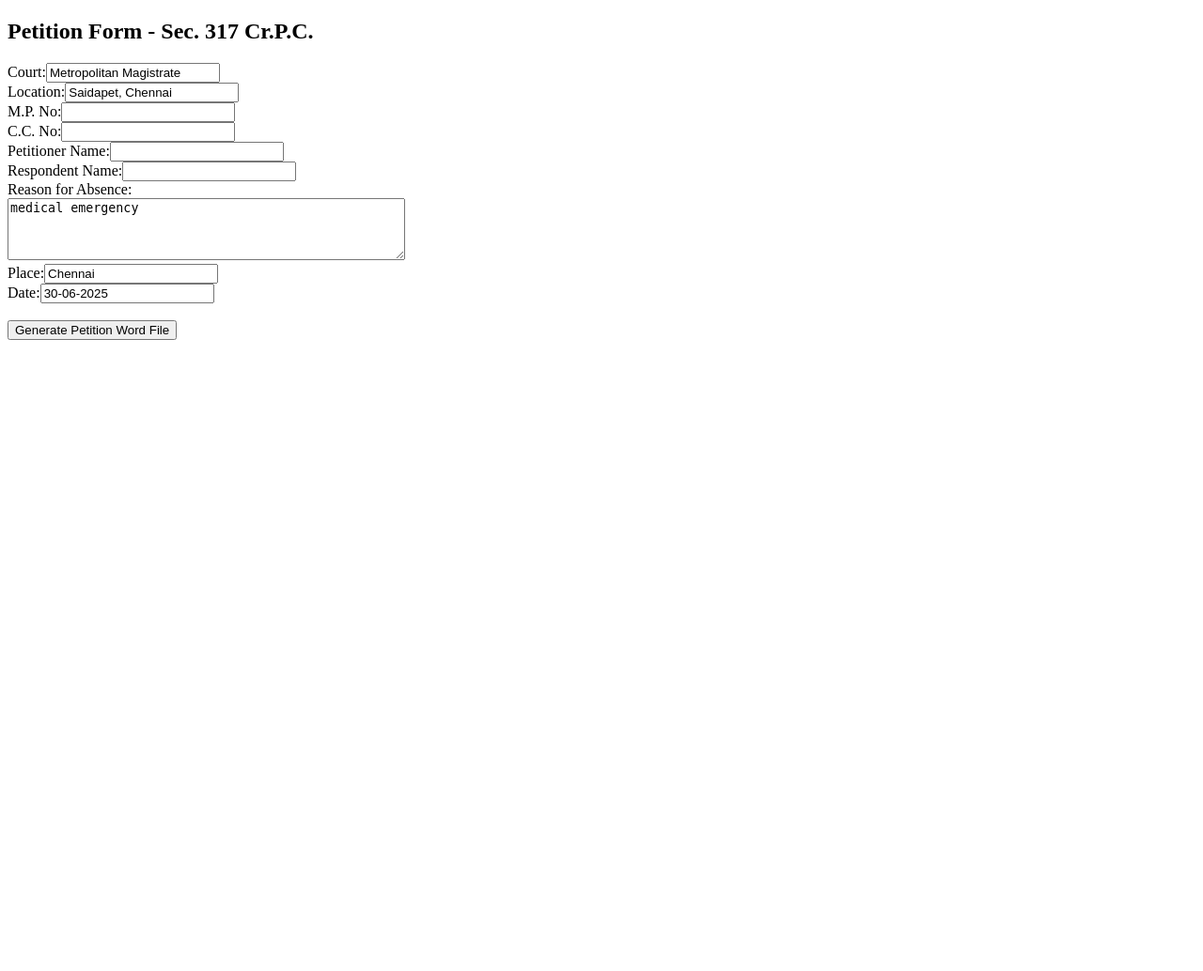
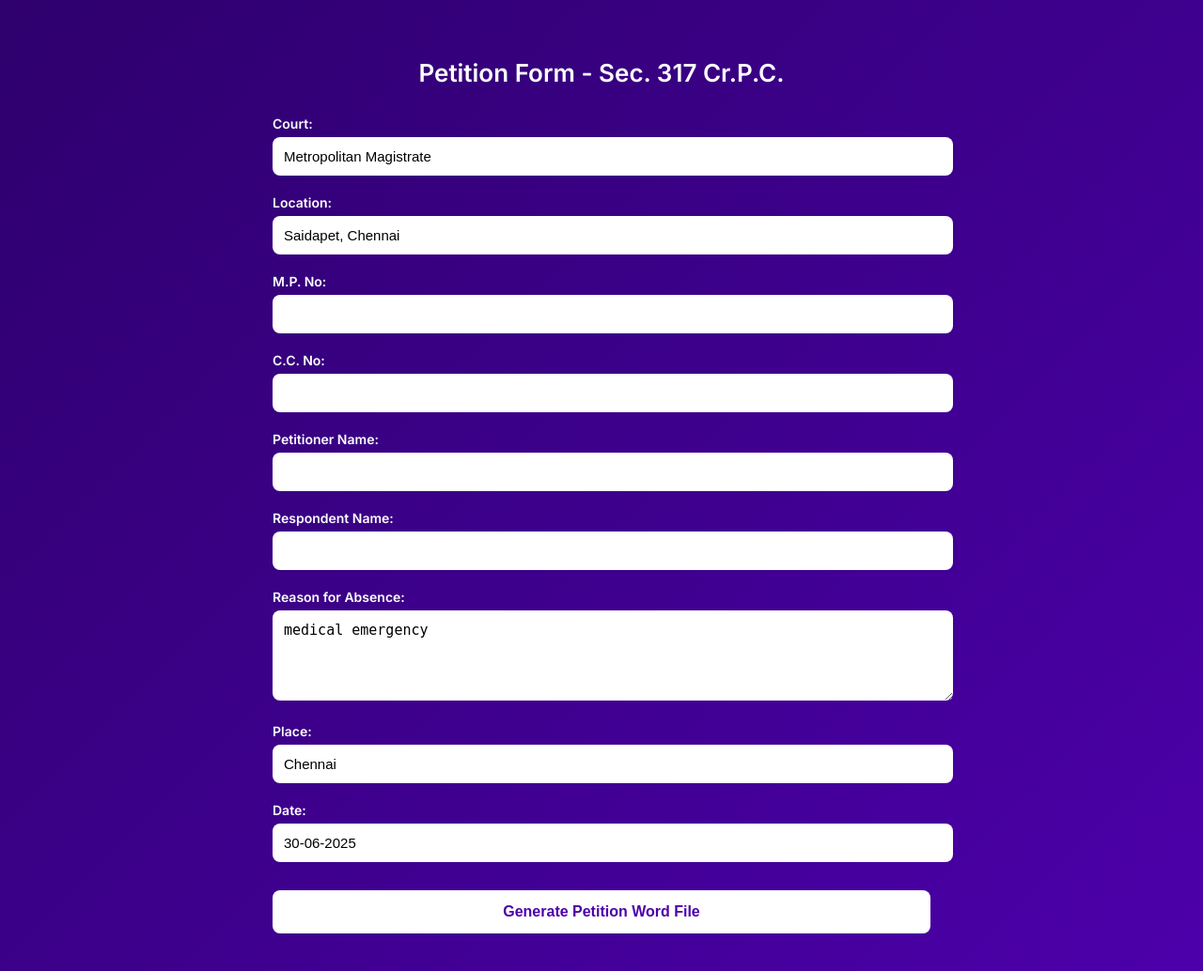
Before and after one commit to avilash01/legal-doc, a Flask app: page / in a window 1280 px wide. Shown: the whole page at 94% size. Before the commit the page ends 362 px from the top, so only its background shows below. Run offline with Flask 3, Linux system fonts and the light colour scheme.

Commit message:
Update form_317.html

```diff
--- a/Petition_317/templates/form_317.html
+++ b/Petition_317/templates/form_317.html
@@ -1,22 +1,109 @@
 <!DOCTYPE html>
-<html>
+<html lang="en">
 <head>
-    <title>Petition under Sec. 317 Cr.P.C.</title>
+  <meta charset="UTF-8">
+  <title>Petition under Sec. 317 Cr.P.C.</title>
+  <meta name="viewport" content="width=device-width, initial-scale=1">
+  <link href="https://fonts.googleapis.com/css2?family=Inter:wght@400;600&display=swap" rel="stylesheet">
+  <style>
+    body {
+      margin: 0;
+      padding: 40px 20px;
+      font-family: 'Inter', sans-serif;
+      background: linear-gradient(135deg, #2e006d, #4c00aa);
+      color: white;
+      display: flex;
+      justify-content: center;
+    }
+
+    form {
+      width: 100%;
+      max-width: 700px;
+    }
+
+    h2 {
+      text-align: center;
+      margin-bottom: 30px;
+      font-size: 26px;
+      font-weight: 600;
+      color: #ffffff;
+    }
+
+    label {
+      display: block;
+      margin-top: 20px;
+      font-weight: 600;
+      font-size: 14px;
+    }
+
+    input[type="text"], textarea {
+      width: 100%;
+      padding: 12px;
+      margin-top: 6px;
+      border: none;
+      border-radius: 8px;
+      background-color: #ffffff;
+      color: #000;
+      font-size: 15px;
+    }
+
+    textarea {
+      resize: vertical;
+    }
+
+    input[type="submit"] {
+      margin-top: 30px;
+      width: 100%;
+      background-color: #ffffff;
+      color: #4c00aa;
+      padding: 14px;
+      font-size: 16px;
+      font-weight: 600;
+      border: none;
+      border-radius: 8px;
+      cursor: pointer;
+      transition: 0.3s ease;
+    }
+
+    input[type="submit"]:hover {
+      background-color: #f0f0f0;
+    }
+  </style>
 </head>
 <body>
+
+  <form method="POST">
     <h2>Petition Form - Sec. 317 Cr.P.C.</h2>
-    <form method="POST">
-        <label>Court:</label><input type="text" name="court" value="Metropolitan Magistrate"><br>
-        <label>Location:</label><input type="text" name="location" value="Saidapet, Chennai"><br>
-        <label>M.P. No:</label><input type="text" name="mp_no"><br>
-        <label>C.C. No:</label><input type="text" name="cc_no"><br>
-        <label>Petitioner Name:</label><input type="text" name="petitioner"><br>
-        <label>Respondent Name:</label><input type="text" name="respondent"><br>
-        <label>Reason for Absence:</label><br>
-        <textarea name="reason" rows="4" cols="50">medical emergency</textarea><br>
-        <label>Place:</label><input type="text" name="place" value="Chennai"><br>
-        <label>Date:</label><input type="text" name="date" value="{{ today }}"><br><br>
-        <input type="submit" value="Generate Petition Word File">
-    </form>
+
+    <label for="court">Court:</label>
+    <input type="text" id="court" name="court" value="Metropolitan Magistrate">
+
+    <label for="location">Location:</label>
+    <input type="text" id="location" name="location" value="Saidapet, Chennai">
+
+    <label for="mp_no">M.P. No:</label>
+    <input type="text" id="mp_no" name="mp_no">
+
+    <label for="cc_no">C.C. No:</label>
+    <input type="text" id="cc_no" name="cc_no">
+
+    <label for="petitioner">Petitioner Name:</label>
+    <input type="text" id="petitioner" name="petitioner">
+
+    <label for="respondent">Respondent Name:</label>
+    <input type="text" id="respondent" name="respondent">
+
+    <label for="reason">Reason for Absence:</label>
+    <textarea id="reason" name="reason" rows="4">medical emergency</textarea>
+
+    <label for="place">Place:</label>
+    <input type="text" id="place" name="place" value="Chennai">
+
+    <label for="date">Date:</label>
+    <input type="text" id="date" name="date" value="{{ today }}">
+
+    <input type="submit" value="Generate Petition Word File">
+  </form>
+
 </body>
 </html>
```
